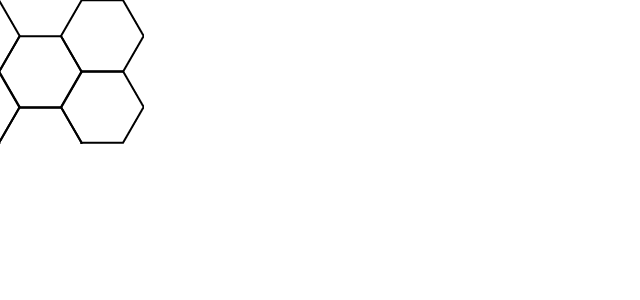
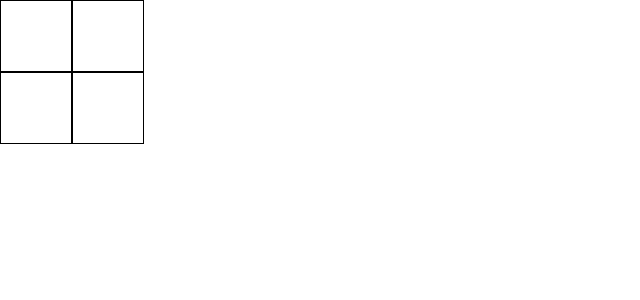
Before and after one commit to Jack-Dark/DungeonTileBuilder, a React (Create React App) app: page / in a window 1280 px wide. Shown: the top 300 px of the page, without its empty margins (0-640 px from the left). Built offline with nearby package versions, Linux system fonts and the light colour scheme.

Commit message:
feat: Adds basic grid components and logic.

```diff
--- a/src/App.tsx
+++ b/src/App.tsx
@@ -4,7 +4,7 @@ import Tile from "./components/Tile";
 import "./css/App.css";
 
 const App: React.FC = () => {
-  return <Tile label="foo" value={1} />;
+  return <Tile grid="square" content="wall" />;
 };
 
 export default App;
```
